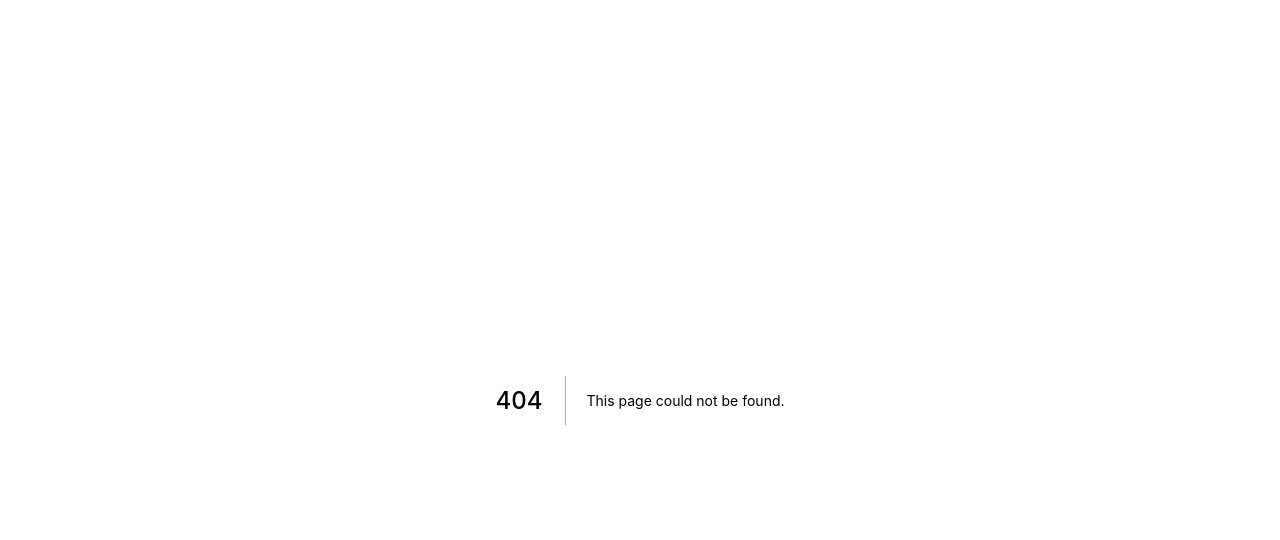
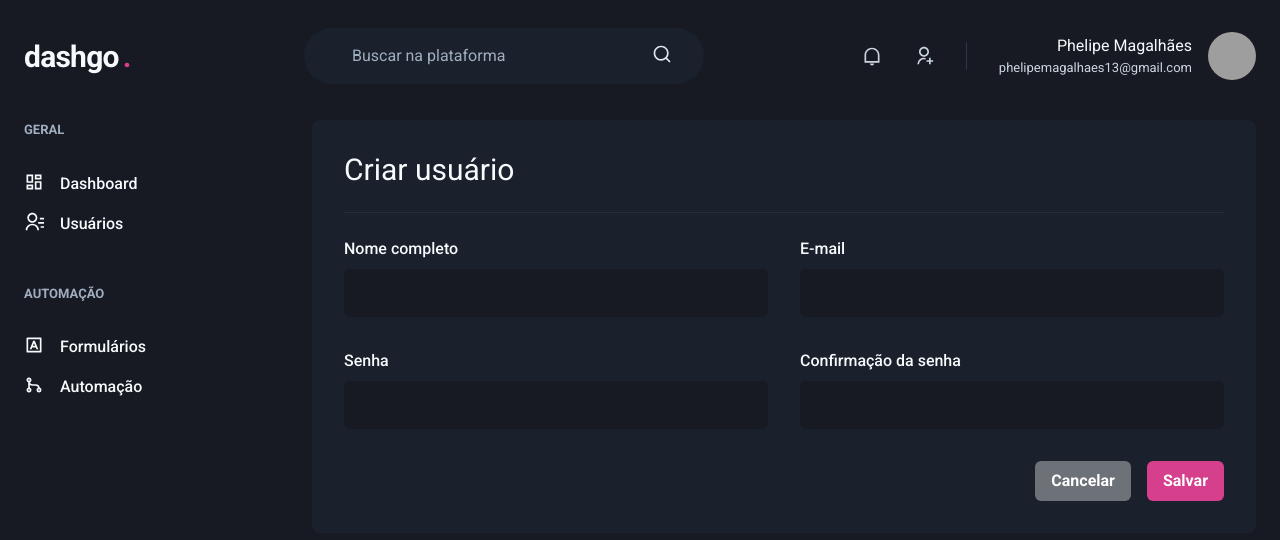
Before and after one commit to Phelipealx/dashgo, a Next.js app: page /users/create in a window 1280 px wide. Before the commit this address had no page. Shown: the top 540 px of the page. Built offline with nearby package versions, Linux system fonts and the light colour scheme; grey boxes are pictures that could not be loaded.

Commit message:
implementa tela de criar usuario

```diff
--- /dev/null
+++ b/src/pages/users/create.tsx
@@ -0,0 +1,56 @@
+import {
+  Box,
+  Button,
+  Divider,
+  Flex,
+  Heading,
+  HStack,
+  SimpleGrid,
+  VStack,
+} from "@chakra-ui/react";
+import { Input } from "../../components/Form/Input";
+import { Header } from "../../components/Header";
+import { Sidebar } from "../../components/Sidebar";
+
+export default function UserCreate() {
+  return (
+    <Box>
+      <Header />
+
+      <Flex w="100%" my="6" maxWidth={1480} mx="auto" px="6">
+        <Sidebar />
+
+        <Box flex="1" borderRadius={8} bg="gray.800" p="8">
+          <Heading size="lg" fontWeight="normal">
+            Criar usuário
+          </Heading>
+
+          <Divider my="6" borderColor="gray.700" />
+
+          <VStack spacing="8">
+            <SimpleGrid minChildWidth="240px" spacing="8" w="100%">
+              <Input name="name" label="Nome completo" />
+              <Input name="email" label="E-mail" />
+            </SimpleGrid>
+
+            <SimpleGrid minChildWidth="240px" spacing="8" w="100%">
+              <Input name="password" type="password" label="Senha" />
+              <Input
+                name="password_confirmation"
+                type="password"
+                label="Confirmação da senha"
+              />
+            </SimpleGrid>
+          </VStack>
+
+          <Flex mt="8" justify="flex-end">
+            <HStack spacing="4">
+              <Button colorScheme="whiteAlpha">Cancelar</Button>
+              <Button colorScheme="pink">Salvar</Button>
+            </HStack>
+          </Flex>
+        </Box>
+      </Flex>
+    </Box>
+  );
+}
```
